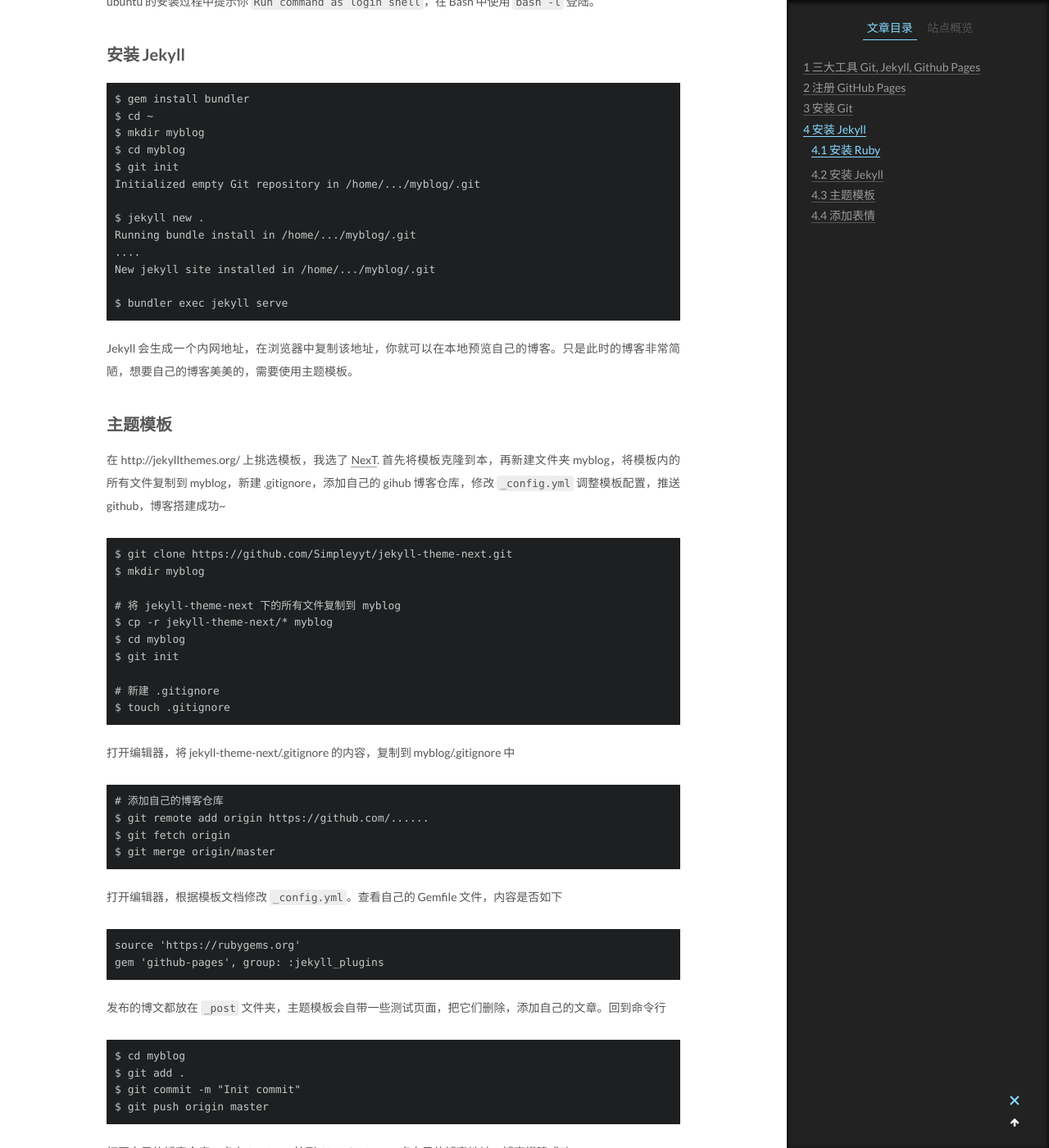
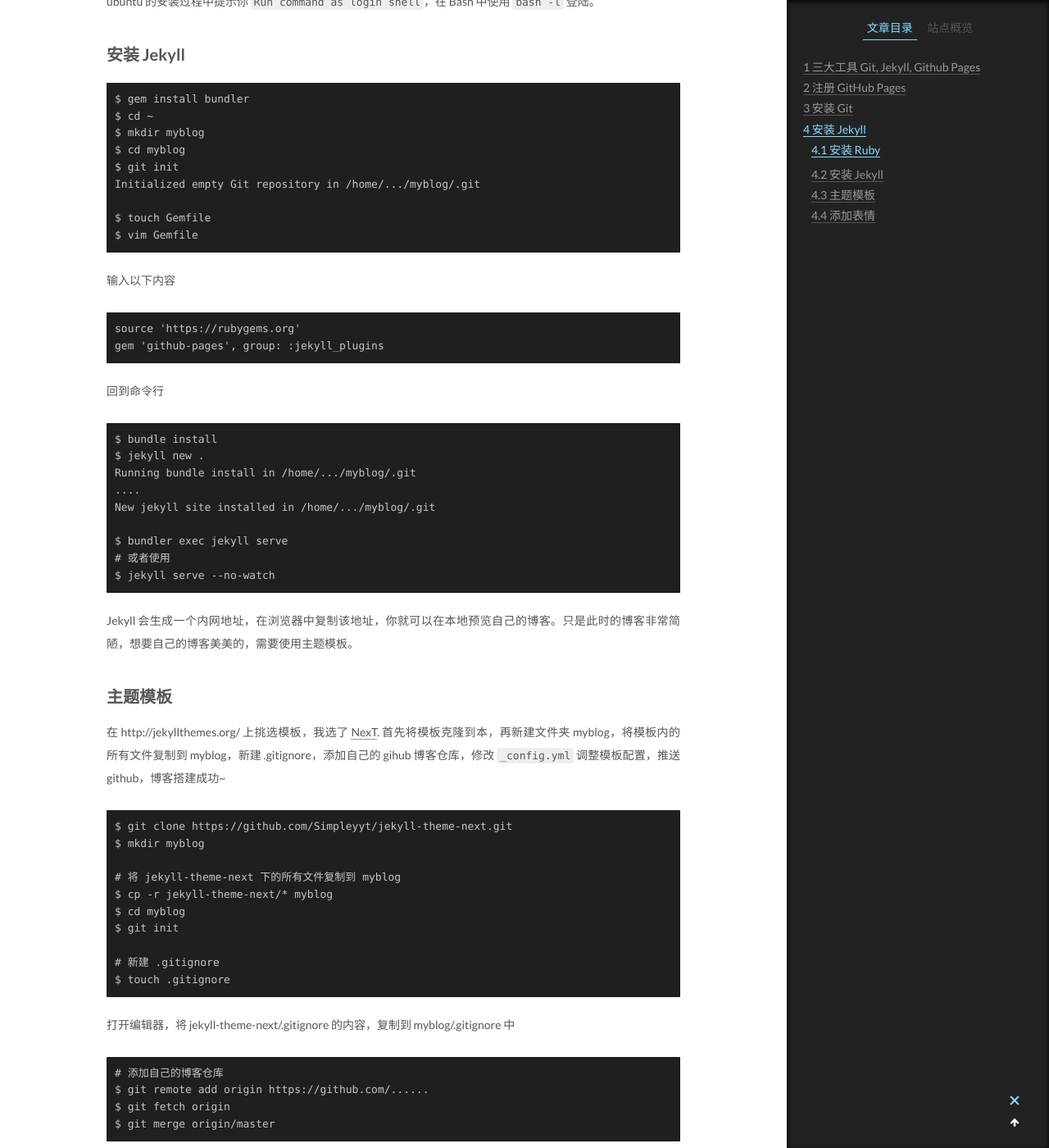
Before and after one commit to leilayanhui/yanhui.github.io, a Jekyll site: the page built from _posts/2017-10-02-用-git-jekyll-github-pages-搭建博客.md, in a window 1280 px wide and 1400 px high, scrolled down 1640 px. Shown: the whole window at 82% size. Built offline with Jekyll 4.4.1, drawn with Linux system fonts in a browser that asks for light colours; comment, search, counter and statistics services are not loaded; some of the changed text lies outside the part shown.

Commit message:
Update the steps of installing

````diff
--- a/_posts/2017-10-02-用-git-jekyll-github-pages-搭建博客.md
+++ b/_posts/2017-10-02-用-git-jekyll-github-pages-搭建博客.md
@@ -56,12 +56,25 @@ $ cd myblog
 $ git init
 Initialized empty Git repository in /home/.../myblog/.git
 
+$ touch Gemfile
+$ vim Gemfile
+```
+输入以下内容
+```
+source 'https://rubygems.org'
+gem 'github-pages', group: :jekyll_plugins
+```
+回到命令行
+```
+$ bundle install
 $ jekyll new .
 Running bundle install in /home/.../myblog/.git
 ....
 New jekyll site installed in /home/.../myblog/.git
 
 $ bundler exec jekyll serve
+# 或者使用
+$ jekyll serve --no-watch
 ```
 Jekyll 会生成一个内网地址，在浏览器中复制该地址，你就可以在本地预览自己的博客。只是此时的博客非常简陋，想要自己的博客美美的，需要使用主题模板。
 
@@ -86,16 +99,23 @@ $ git remote add origin https://github.com/......
 $ git fetch origin
 $ git merge origin/master
 ```
-打开编辑器，根据模板文档修改 `_config.yml`。查看自己的 Gemfile 文件，内容是否如下
+编辑器打开 Gemfile，查看文件内容是否如下
 ```
 source 'https://rubygems.org'
 gem 'github-pages', group: :jekyll_plugins
 ```
+回到命令行
+```
+$ git add .
+$ git commit -m "Init commit"
+$ bundler install  # 安装 jekyll
+```
+编辑器打开 `_config.yml`，根据模板文档修改配置。
+
 发布的博文都放在 `_post` 文件夹，主题模板会自带一些测试页面，把它们删除，添加自己的文章。回到命令行
 ```
-$ cd myblog
 $ git add .
-$ git commit -m "Init commit"
+$ git commit -m "Add new blog article"
 $ git push origin master
 ```
 打开自己的博客仓库，点击 Setting，拉到 GitHub Pages，点自己的博客地址，博客搭建成功。
````
